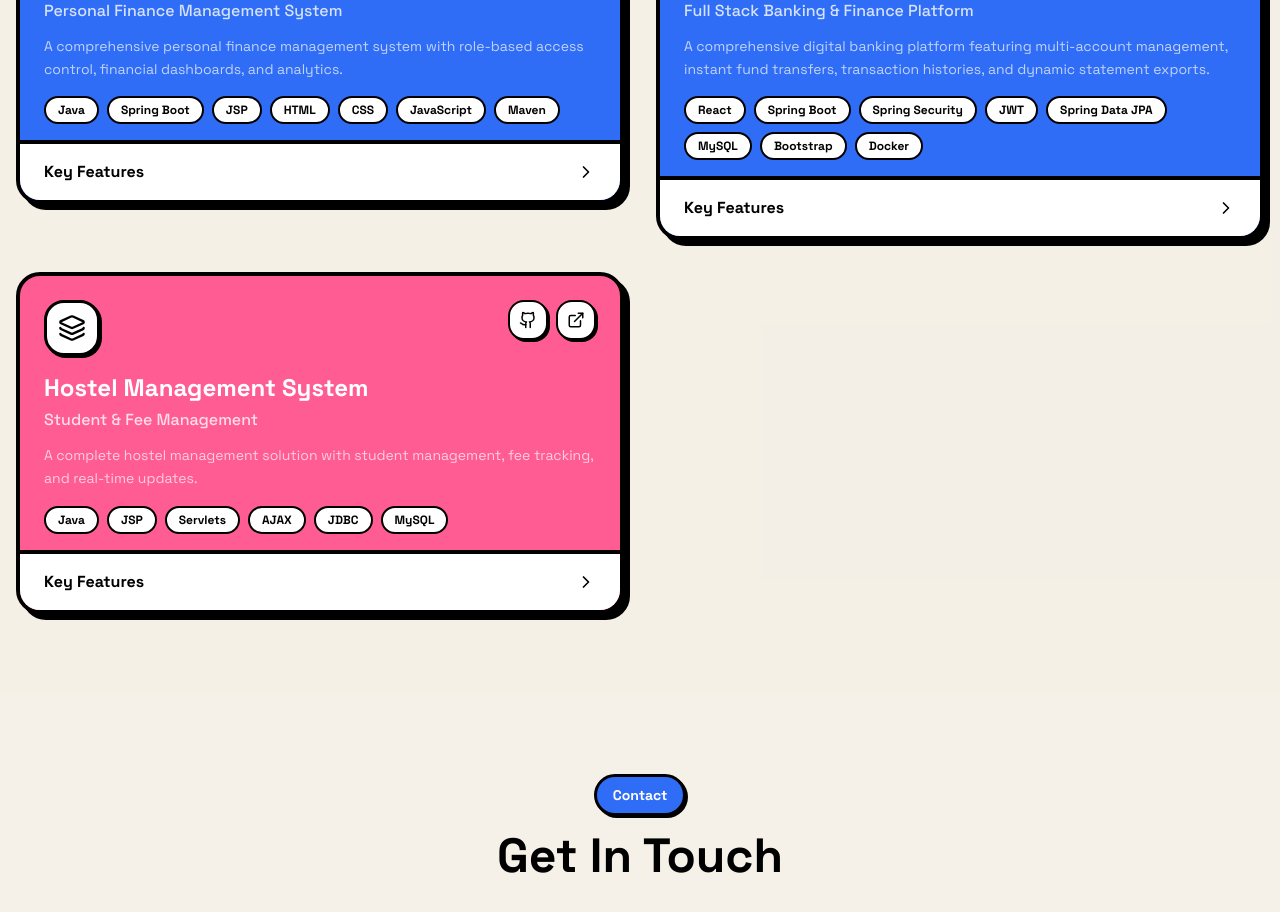
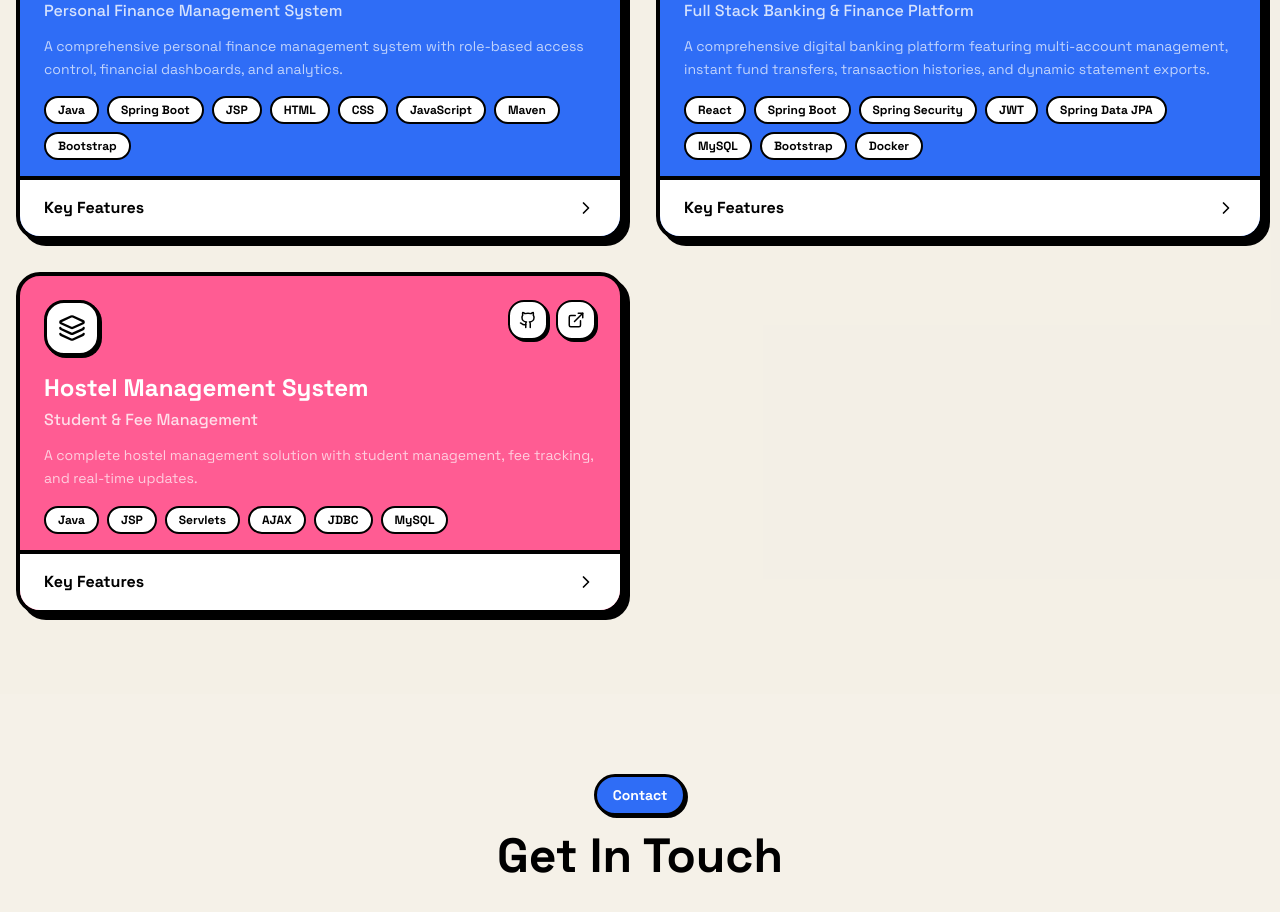
Before and after one commit to goutam-s2002/Portfolio, a Next.js app: page / in a window 1280 px wide. Shown: the part 3740-4652 px from the top of the page. Built offline with nearby package versions, Linux system fonts and the light colour scheme.

Commit message:
update project

```diff
--- a/components/portfolio/projects-section.tsx
+++ b/components/portfolio/projects-section.tsx
@@ -11,7 +11,7 @@ const projects = [
     subtitle: "Personal Finance Management System",
     description:
       "A comprehensive personal finance management system with role-based access control, financial dashboards, and analytics.",
-    techStack: ["Java", "Spring Boot", "JSP", "HTML", "CSS", "JavaScript", "Maven"],
+    techStack: ["Java", "Spring Boot", "JSP", "HTML", "CSS", "JavaScript", "Maven","Bootstrap"],
     features: [
       "Admin, Analyst, User roles",
       "Financial dashboards",
```
